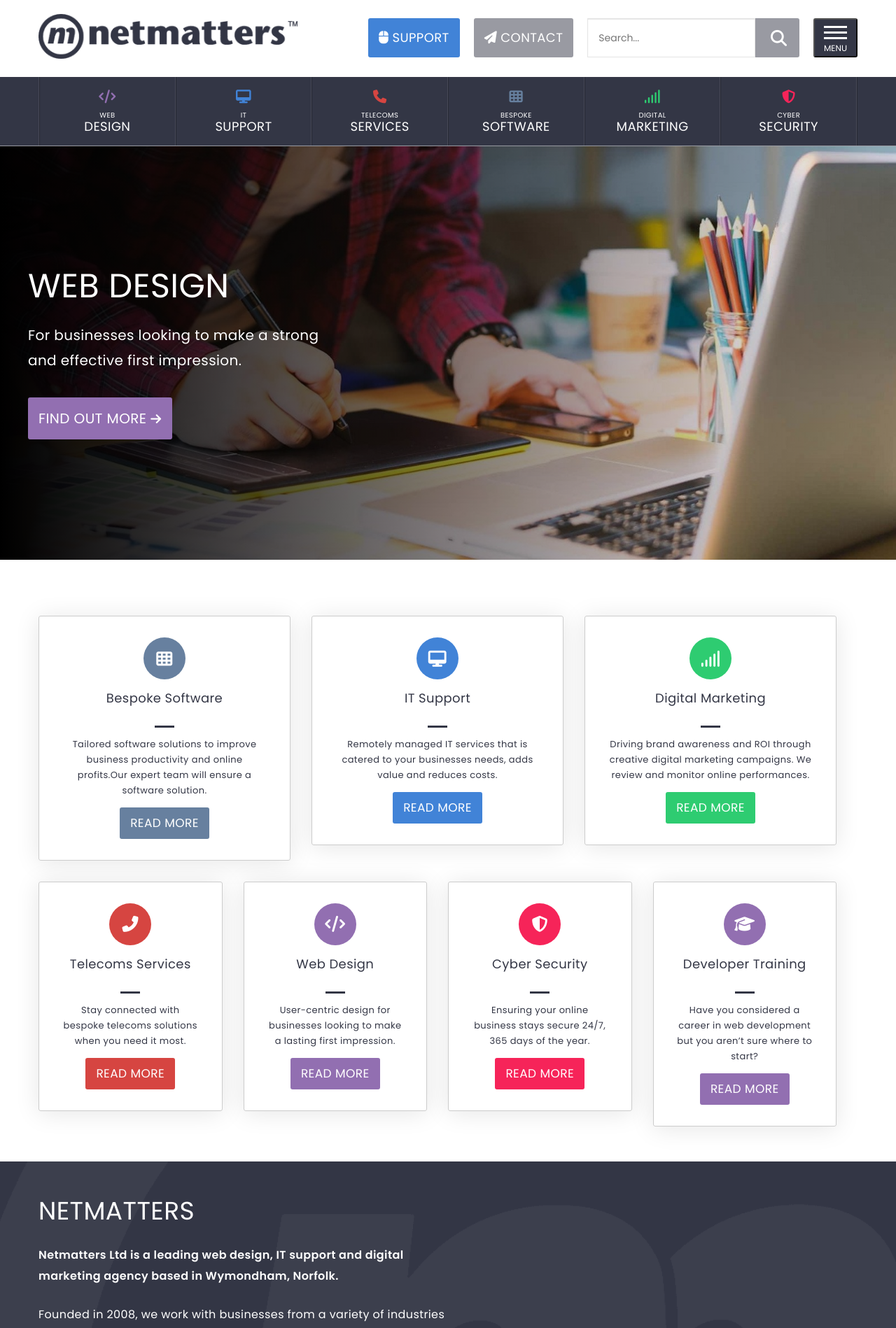
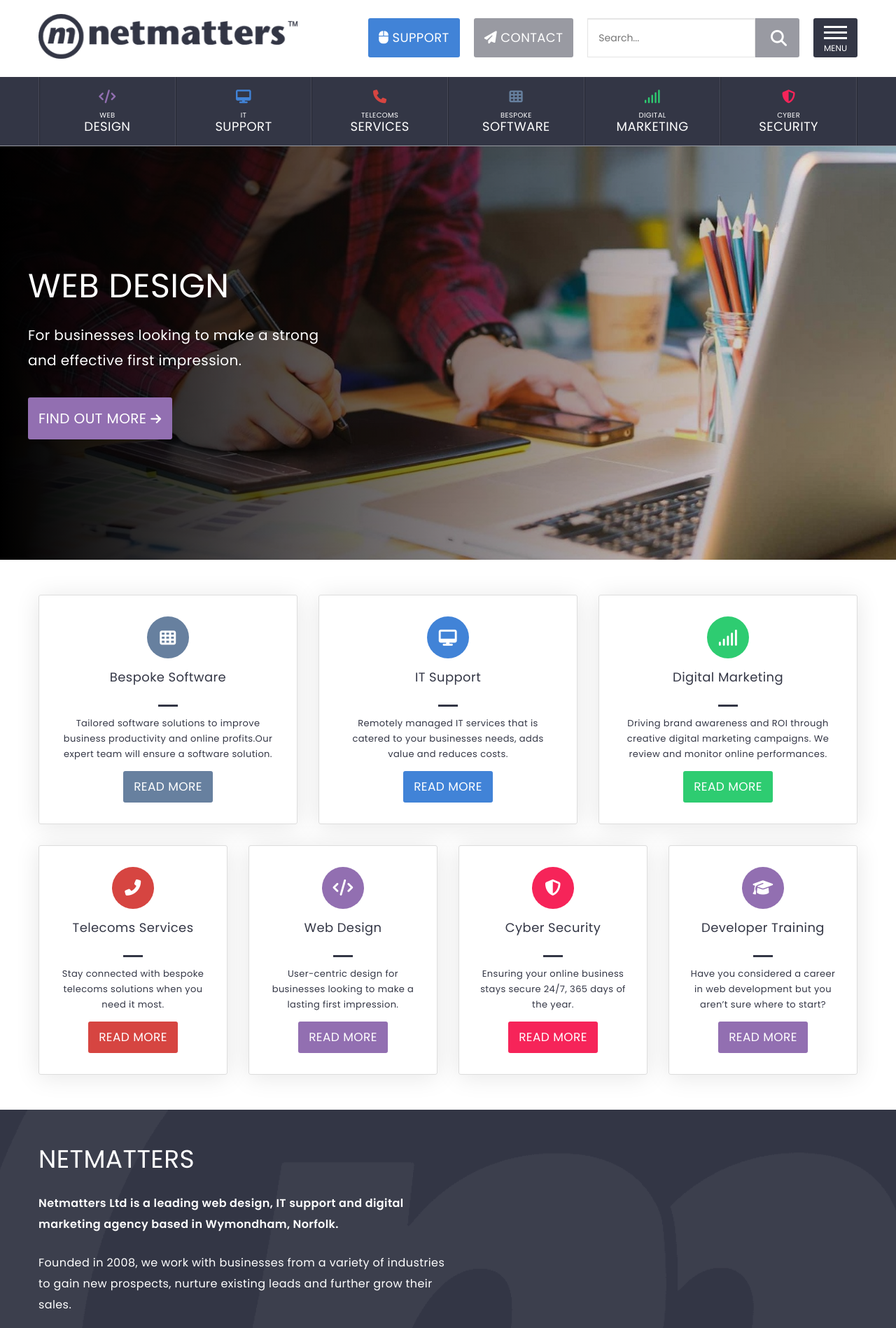
Before and after one commit to tahinia/HTML-CSS-Reflection, a PHP site: page / in a window 1280 px wide. Shown: the top 1898 px of the page at 70% size. Run offline with PHP 8.4, Linux system fonts and the light colour scheme; some libraries are stand-ins or nearby versions.

Commit message:
service cards fixed and other issues fxied

```diff
--- a/index.html
+++ b/index.html
@@ -194,7 +194,6 @@
 
   <!-- card section -->
   <div id="middle">
-    <div class="container section">
       <div class="card-row">
         <div class="card software">
           <a class="block software">
@@ -301,7 +300,7 @@
           </a>
         </div>
       </div>
-    </div>
+
   </div>
   <!-- another hero banner -->
   <div id="about-container">
@@ -459,8 +458,10 @@
             <div class="pointer"></div>
           </div>
         </div>
+        <a href="#">
         <img src="img/home-MjHw.png" alt="Crane Garden Buildings Logo" class="coloured">
         <img src="img/home-BsyK.jpg" alt="Crane Garden Buildings Logo" class="grey">
+      </a>
       </div>
       <div class="logo">
         <div class="logo-text">
@@ -481,8 +482,10 @@
             <div class="pointer"></div>
           </div>
         </div>
+        <a href="#">
         <img src="img/home-kGn4.png" alt="Northern Diver Logo" class="coloured">
         <img src="img/home-jHUl.jpg" alt="Northern Diver Logo" class="grey">
+        </a>
       </div>
     </div>
   </section>
@@ -633,53 +636,37 @@
           </a>
         </div>
         <div class="award-icon">
-          <a href="#">
             <img src="img//silver-microsoft-partner.jpg" alt="Silver Mircrosoft Partner">
-          </a>
         </div>
         <div class="award-icon">
-          <a href="#">
             <img src="img/future-50.jpg" alt="Future 50" class="coloured">
             <img src="img/future-50-bw.jpg" alt="Future 50" class="grey">
-          </a>
         </div>
         <div class="award-icon">
-          <a href="#">
             <img src="img/qms.jpg" alt="QMS ISO 27001" class="coloured">
             <img src="img/qms-bw.jpg" alt="QMS ISO 27001" class="grey">
-          </a>
         </div>
         <div class="award-icon">
-          <a href="#">
             <img src="img/norfolk-carbon-charter.jpg" alt="Norfolk Carbon Charter" class="coloured">
             <img src="img/norfolk-carbon-charter-bw.jpg" alt="Norfolk Carbon Charter" class="grey">
-          </a>
         </div>
       </div>
       <div class="award-row-2">
         <div class="award-icon">
-          <a href="#">
             <img src="img/investing-in-future-growth.jpg" alt="Investing in future growth winner" class="coloured">
             <img src="img/investing-in-future-growth-bw.jpg" alt="Investing in future growth winner" class="grey">
-          </a>
         </div>
         <div class="award-icon">
-          <a href="#">
             <img src="img/princess-royal-training.jpg" alt="Princess Royal Training" class="coloured">
             <img src="img/princess-royal-training-bw.jpg" alt="Princess Royal Training" class="grey">
-          </a>
         </div>
         <div class="award-icon">
-          <a href="#">
             <img src="img/skills-of-tomorrow.jpg" alt="Skills of Tomorrow Winner" class="coloured">
             <img src="img/skills-of-tomorrow-bw.jpg" alt="Skills of Tomorrow Winner" class="grey">
-          </a>
         </div>
         <div class="award-icon">
-          <a href="#">
             <img src="img/PPC_logo.jpg" alt="Prompt Payment Code" class="coloured">
             <img src="img/PPC_logo-bw.jpg" alt="Prompt Payment Code" class="grey">
-          </a>
         </div>
 
       </div>
--- a/scss/_card.scss
+++ b/scss/_card.scss
@@ -1,15 +1,31 @@
-// #middle{
-
-// }
+#middle{
+    @include mq('xs'){
+		padding: 50px 0;
+	}
+	@include mq('sm'){
+		padding: 50px 0;
+	}
+}
 
 .card-row{
     display: flex;
-    flex-wrap: wrap;
-    width: 100%;
-    margin-left: -15px;
-    margin-right: -15px;
+    flex-flow:wrap;
+    justify-content: center;
+    margin: auto;
+	@include mq('xs'){
+		width: 100%;
+	}
+	@include mq('sm'){
+		width: 750px;
+	}
+	@include mq('md'){
+		width: 970px;
+	}
+	@include mq('lg'){
+		width: 1200px;
+	}
 
-    .block.software:hover{
+    .software:hover{
         background-color: #67809f;
 
         .icon{
@@ -26,7 +42,7 @@
 
     }
 
-    .block.it:hover{
+    .it:hover{
         background-color: #4183d7;
 
         .icon{
@@ -41,7 +57,7 @@
         }
     }
 
-    .block.digital:hover{
+    .digital:hover{
         background-color: #2ecc71;
 
         .icon{
@@ -56,7 +72,7 @@
         }
     }
 
-    .block.telecoms:hover{
+    .telecoms:hover{
         background-color: #d64541;
 
         .icon{
@@ -71,7 +87,7 @@
         }
     }
 
-    .block.web:hover{
+    .web:hover{
         background-color: #926fb1;
 
         .icon{
@@ -86,7 +102,7 @@
         }
     }
 
-    .block.security:hover{
+    .security:hover{
         background-color: #f62459;
 
         .icon{
@@ -137,15 +153,18 @@
 }
 
 .card{
-    position: relative;
-    min-height: 312px;
+    display: flex;
+    flex-direction: column;
+    justify-content: flex-start;
+    text-align: center;
     border-radius: 3px;
     flex: 1 100%;
-    padding-left: 15px;
-    padding-right: 15px;
     color: #333645;
-    text-align: center;
+    border: 1px solid #ddd;
+    box-shadow: rgba(0,0,0,.1) 0px 3px 35px 0px;
     cursor: pointer;
+    margin-bottom: 30px;
+    padding: 30px;
 
     h2{
         font-size: 1.125rem;
@@ -172,6 +191,10 @@
 
     }
 
+    &:hover{
+        text-decoration: none;
+    }
+
 
 
 
@@ -189,25 +212,56 @@
 
     //small media queries
 
+    @include mq('sm'){
+        max-width: 720px;
+        flex-basis: 720px;
+        padding: 30px;
+        margin-left: 15px;
+        margin-right: 15px;
+        &:nth-child(n+4){
+            flex-basis: 345px;
+            max-width: 345px;
+        }
+        &:nth-child(n+6){
+            margin-bottom: 0;
+        }
+     }
+
+     // Medium media query
+
+     @include mq('md'){
+         max-width: 293.33px;
+         flex-basis: 293.33px;
+         &:nth-child(n+4){
+             flex-basis: 455px;
+             max-width: 455px;
+         }
+     }
+
+     //large media query
+     @include mq('lg'){
+         max-width: 370px;
+         flex-basis: 370px;
+         &:nth-child(n+4){
+             max-width: 270px;
+             flex-basis: 270px;
+             margin-bottom: 0;
+         }
+     }
+
+
+
+
+
+}
+// .block {
 
 
 
 
 
 
-}
-.block {
-    margin-top: 30px;
-    min-height: 312px;
-    display: flex;
-    flex-direction: column;
-    text-decoration: none;
-    border: 1px solid #ccc;
-    border-radius: 3px;
-    flex: 1 100%;
-    padding: 30px;
-    box-shadow: 0 3px 35px rgba(0,0,0,.1);
-}
+// }
 
 .software .icon{
     background-color: #67809f;
@@ -232,6 +286,20 @@
 .security .icon{
     background-color: #f62459;
 }
+
+// .software{
+//     margin-top: 0px;
+
+//     @include mq('md'){
+//         margin-top: 30px;
+//     }
+// }
+// .it, .digital{
+
+//     @include mq('md'){
+//         margin-left: 30px;
+//     }
+// }
 
 
 
--- a/scss/_header.scss
+++ b/scss/_header.scss
@@ -89,6 +89,13 @@
     box-shadow: inset 0 1px 1px rgba(0,0,0,.1);
     color: #555;
     font-size: 14px;
+
+    &:focus{
+        border-color: #5bc0de;
+        outline:0;
+        box-shadow: inset 0 1px 1px rgba(61, 39, 39, 0.08), 0 0 8px rgba(91, 192, 222,  .6);
+
+    }
 }
 
 #submit-search{
@@ -104,6 +111,7 @@
     vertical-align: bottom;
     position: relative;
     color: #fff;
+    cursor: pointer;
 
     .fa-search{
         position: absolute;
@@ -140,6 +148,7 @@
     padding:0;
     cursor: pointer;
     margin-left: 20px;
+    border-width: 0;
 
     &:hover{
         background-color: #22242e;
@@ -216,6 +225,10 @@
             padding-left: 15px;
             height: 47px;
             color: #555;
+
+            &:focus{
+                outline:none;
+            }
         }
     }
 }
@@ -230,4 +243,5 @@
     width: 47px;
     right: 2px;
     border: none;
+    cursor: pointer;
 }
--- a/scss/_latest.scss
+++ b/scss/_latest.scss
@@ -68,6 +68,10 @@
     text-decoration: none;
     font-weight: 600;
     background-color: #4183d7;
+
+    &:hover{
+        text-decoration: underline;
+    }
 }
 
 
@@ -77,8 +81,10 @@
     overflow: hidden;
 
     &:hover img {
+        @include mq('md'){
         transform: scale(1.1);
         opacity: .75;
+        }
     }
 }
 
--- a/scss/_newsletter.scss
+++ b/scss/_newsletter.scss
@@ -65,6 +65,12 @@
     box-shadow: inset 0 1px 1px rgba(0,0,0,.1);
     border-color: #ccc;
     padding: 5px 15px;
+
+    &:focus{
+        border-color: #5bc0de;
+        outline: 0;
+        box-shadow: inset 0 1px 1px rgba(61, 39, 39, 0.08), 0 0 8px rgba(91, 192, 222,  .6);
+    }
 }
 
 
--- a/scss/style.css
+++ b/scss/style.css
@@ -484,102 +484,139 @@
   cursor: pointer;
 }
 
+@media screen and (max-width: 767px) {
+  #middle {
+    padding: 50px 0;
+  }
+}
+
+@media screen and (min-width: 768px) {
+  #middle {
+    padding: 50px 0;
+  }
+}
+
 .card-row {
   display: -webkit-box;
   display: -ms-flexbox;
   display: flex;
-  -ms-flex-wrap: wrap;
-      flex-wrap: wrap;
+  -ms-flex-flow: wrap;
+      flex-flow: wrap;
+  -webkit-box-pack: center;
+      -ms-flex-pack: center;
+          justify-content: center;
+  margin: auto;
+}
+
+@media screen and (max-width: 767px) {
+  .card-row {
     width: 100%;
-  margin-left: -15px;
-  margin-right: -15px;
-}
-
-.card-row .block.software:hover {
+  }
+}
+
+@media screen and (min-width: 768px) {
+  .card-row {
+    width: 750px;
+  }
+}
+
+@media screen and (min-width: 992px) {
+  .card-row {
+    width: 970px;
+  }
+}
+
+@media screen and (min-width: 1260px) {
+  .card-row {
+    width: 1200px;
+  }
+}
+
+.card-row .software:hover {
   background-color: #67809f;
 }
 
-.card-row .block.software:hover .icon {
+.card-row .software:hover .icon {
   background-color: #fff;
   color: #67809f;
 }
 
-.card-row .block.software:hover .btn.btn-software {
+.card-row .software:hover .btn.btn-software {
   border-color: #fff;
   background-color: #fff;
   color: #67809f;
 }
 
-.card-row .block.it:hover {
+.card-row .it:hover {
   background-color: #4183d7;
 }
 
-.card-row .block.it:hover .icon {
+.card-row .it:hover .icon {
   background-color: #fff;
   color: #4183d7;
 }
 
-.card-row .block.it:hover .btn.btn-it {
+.card-row .it:hover .btn.btn-it {
   border-color: #fff;
   background-color: #fff;
   color: #4183d7;
 }
 
-.card-row .block.digital:hover {
+.card-row .digital:hover {
   background-color: #2ecc71;
 }
 
-.card-row .block.digital:hover .icon {
+.card-row .digital:hover .icon {
   background-color: #fff;
   color: #2ecc71;
 }
 
-.card-row .block.digital:hover .btn.btn-digital {
+.card-row .digital:hover .btn.btn-digital {
   border-color: #fff;
   background-color: #fff;
   color: #2ecc71;
 }
 
-.card-row .block.telecoms:hover {
+.card-row .telecoms:hover {
   background-color: #d64541;
 }
 
-.card-row .block.telecoms:hover .icon {
+.card-row .telecoms:hover .icon {
   background-color: #fff;
   color: #d64541;
 }
 
-.card-row .block.telecoms:hover .btn.btn-telecoms {
+.card-row .telecoms:hover .btn.btn-telecoms {
   border-color: #fff;
   background-color: #fff;
   color: #d64541;
 }
 
-.card-row .block.web:hover {
+.card-row .web:hover {
   background-color: #926fb1;
 }
 
-.card-row .block.web:hover .icon {
+.card-row .web:hover .icon {
   background-color: #fff;
   color: #926fb1;
 }
 
-.card-row .block.web:hover .btn.btn-web {
+.card-row .web:hover .btn.btn-web {
   border-color: #fff;
   background-color: #fff;
   color: #926fb1;
 }
 
-.card-row .block.security:hover {
+.card-row .security:hover {
   background-color: #f62459;
 }
 
-.card-row .block.security:hover .icon {
+.card-row .security:hover .icon {
   background-color: #fff;
   color: #f62459;
 }
 
-.card-row .block.security:hover .btn.btn-security {
+.card-row .security:hover .btn.btn-security {
   border-color: #fff;
   background-color: #fff;
   color: #f62459;
@@ -626,17 +663,28 @@
 }
 
 .card {
-  position: relative;
-  min-height: 312px;
+  display: -webkit-box;
+  display: -ms-flexbox;
+  display: flex;
+  -webkit-box-orient: vertical;
+  -webkit-box-direction: normal;
+      -ms-flex-direction: column;
+          flex-direction: column;
+  -webkit-box-pack: start;
+      -ms-flex-pack: start;
+          justify-content: flex-start;
+  text-align: center;
   border-radius: 3px;
   -webkit-box-flex: 1;
       -ms-flex: 1 100%;
           flex: 1 100%;
-  padding-left: 15px;
-  padding-right: 15px;
   color: #333645;
-  text-align: center;
+  border: 1px solid #ddd;
+  -webkit-box-shadow: rgba(0, 0, 0, 0.1) 0px 3px 35px 0px;
+          box-shadow: rgba(0, 0, 0, 0.1) 0px 3px 35px 0px;
   cursor: pointer;
+  margin-bottom: 30px;
+  padding: 30px;
 }
 
 .card h2 {
@@ -660,6 +708,10 @@
   line-height: 1.375rem;
   margin-bottom: 13px;
   font-weight: 400;
+}
+
+.card:hover {
+  text-decoration: none;
 }
 
 @media screen and (max-width: 767px) {
@@ -676,25 +728,50 @@
   }
 }
 
-.block {
-  margin-top: 30px;
-  min-height: 312px;
-  display: -webkit-box;
-  display: -ms-flexbox;
-  display: flex;
-  -webkit-box-orient: vertical;
-  -webkit-box-direction: normal;
-      -ms-flex-direction: column;
-          flex-direction: column;
-  text-decoration: none;
-  border: 1px solid #ccc;
-  border-radius: 3px;
-  -webkit-box-flex: 1;
-      -ms-flex: 1 100%;
-          flex: 1 100%;
+@media screen and (min-width: 768px) {
+  .card {
+    max-width: 720px;
+    -ms-flex-preferred-size: 720px;
+        flex-basis: 720px;
     padding: 30px;
-  -webkit-box-shadow: 0 3px 35px rgba(0, 0, 0, 0.1);
-          box-shadow: 0 3px 35px rgba(0, 0, 0, 0.1);
+    margin-left: 15px;
+    margin-right: 15px;
+  }
+  .card:nth-child(n+4) {
+    -ms-flex-preferred-size: 345px;
+        flex-basis: 345px;
+    max-width: 345px;
+  }
+  .card:nth-child(n+6) {
+    margin-bottom: 0;
+  }
+}
+
+@media screen and (min-width: 992px) {
+  .card {
+    max-width: 293.33px;
+    -ms-flex-preferred-size: 293.33px;
+        flex-basis: 293.33px;
+  }
+  .card:nth-child(n+4) {
+    -ms-flex-preferred-size: 455px;
+        flex-basis: 455px;
+    max-width: 455px;
+  }
+}
+
+@media screen and (min-width: 1260px) {
+  .card {
+    max-width: 370px;
+    -ms-flex-preferred-size: 370px;
+        flex-basis: 370px;
+  }
+  .card:nth-child(n+4) {
+    max-width: 270px;
+    -ms-flex-preferred-size: 270px;
+        flex-basis: 270px;
+    margin-bottom: 0;
+  }
 }
 
 .software .icon {
@@ -913,15 +990,21 @@
   background-color: #4183d7;
 }
 
+.category:hover {
+  text-decoration: underline;
+}
+
 .news-img-container {
   position: relative;
   overflow: hidden;
 }
 
+@media screen and (min-width: 992px) {
   .news-img-container:hover img {
     -webkit-transform: scale(1.1);
             transform: scale(1.1);
     opacity: .75;
+  }
 }
 
 .news-img img {
@@ -1243,6 +1326,13 @@
           box-shadow: inset 0 1px 1px rgba(0, 0, 0, 0.1);
   border-color: #ccc;
   padding: 5px 15px;
+}
+
+.input-field:focus {
+  border-color: #5bc0de;
+  outline: 0;
+  -webkit-box-shadow: inset 0 1px 1px rgba(61, 39, 39, 0.08), 0 0 8px rgba(91, 192, 222, 0.6);
+          box-shadow: inset 0 1px 1px rgba(61, 39, 39, 0.08), 0 0 8px rgba(91, 192, 222, 0.6);
 }
 
 .tick-box {
@@ -1621,6 +1711,13 @@
   font-size: 14px;
 }
 
+.main-search-box:focus {
+  border-color: #5bc0de;
+  outline: 0;
+  -webkit-box-shadow: inset 0 1px 1px rgba(61, 39, 39, 0.08), 0 0 8px rgba(91, 192, 222, 0.6);
+          box-shadow: inset 0 1px 1px rgba(61, 39, 39, 0.08), 0 0 8px rgba(91, 192, 222, 0.6);
+}
+
 #submit-search {
   margin: 0;
   display: inline-block;
@@ -1634,6 +1731,7 @@
   vertical-align: bottom;
   position: relative;
   color: #fff;
+  cursor: pointer;
 }
 
 #submit-search .fa-search {
@@ -1675,6 +1773,7 @@
   padding: 0;
   cursor: pointer;
   margin-left: 20px;
+  border-width: 0;
 }
 
 .burger-btn:hover {
@@ -1757,6 +1856,10 @@
   padding-left: 15px;
   height: 47px;
   color: #555;
+}
+
+.small-search-box form input:focus {
+  outline: none;
 }
 
 .small-search-submit {
@@ -1769,6 +1872,7 @@
   width: 47px;
   right: 2px;
   border: none;
+  cursor: pointer;
 }
 
 @media screen and (min-width: 992px) {
```
Also changed, not shown: 1 other file. Lines whose indentation alone changed are shown as unchanged.
